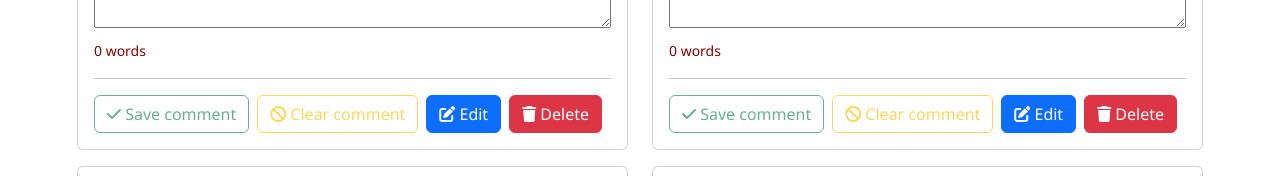
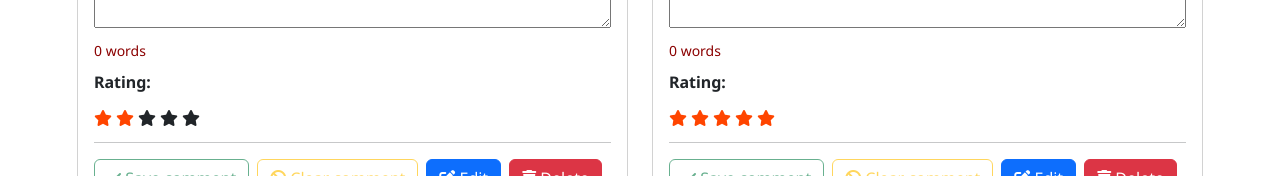
Before and after one commit to andrei-antal/db_adv_ws, an Angular app: page /movies in a window 1280 px wide. Shown: the part 572-748 px from the top of the page. Built offline with nearby package versions, Linux system fonts and the light colour scheme; data requests are answered from the project's data file.

Commit message:
done challenge 11

```diff
--- a/db/movies.json
+++ b/db/movies.json
@@ -7,7 +7,8 @@
       "genre": "Mystery, Thriller, Drama",
       "plot": "A depressed man (Edward Norton) suffering from insomnia meets a strange soap salesman named Tyler Durden (Brad Pitt) and soon finds himself living in his squalid house after his perfect apartment is destroyed. The two bored men form an underground club with strict rules and fight other men who are fed up with their mundane lives. Their perfect partnership frays when Marla (Helena Bonham Carter), a fellow support group crasher, attracts Tyler's attention.",
       "poster": "https://upload.wikimedia.org/wikipedia/en/f/fc/Fight_Club_poster.jpg",
-      "comment": ""
+      "comment": "",
+      "rating": 2
     },
     {
       "id": "2",
@@ -16,7 +17,8 @@
       "genre": "Sci-fi, Mystery, Thriller, Action",
       "plot": "Dom Cobb (Leonardo DiCaprio) is a thief with the rare ability to enter people's dreams and steal their secrets from their subconscious. His skill has made him a hot commodity in the world of corporate espionage but has also cost him everything he loves. Cobb gets a chance at redemption when he is offered a seemingly impossible task: Plant an idea in someone's mind. If he succeeds, it will be the perfect crime, but a dangerous enemy anticipates Cobb's every move.",
       "poster": "https://upload.wikimedia.org/wikipedia/en/2/2e/Inception_%282010%29_theatrical_poster.jpg",
-      "comment": ""
+      "comment": "",
+      "rating": 5
     },
     {
       "id": "3",
@@ -25,7 +27,8 @@
       "genre": "Action, Adventure, Fantasy",
       "plot": "With the help of allies Lt. Jim Gordon (Gary Oldman) and DA Harvey Dent (Aaron Eckhart), Batman (Christian Bale) has been able to keep a tight lid on crime in Gotham City. But when a vile young criminal calling himself the Joker (Heath Ledger) suddenly throws the town into chaos, the caped Crusader begins to tread a fine line between heroism and vigilantism.",
       "poster": "https://upload.wikimedia.org/wikipedia/en/1/1c/The_Dark_Knight_%282008_film%29.jpg",
-      "comment": ""
+      "comment": "",
+      "rating": 3
     },
     {
       "id": "4",
@@ -34,7 +37,8 @@
       "genre": "Crime, Drama",
       "plot": "Widely regarded as one of the greatest films of all time, this mob drama, based on Mario Puzo's novel of the same name, focuses on the powerful Italian-American crime family of Don Vito Corleone (Marlon Brando). When the don's youngest son, Michael (Al Pacino), reluctantly joins the Mafia, he becomes involved in the inevitable cycle of violence and betrayal. Although Michael tries to maintain a normal relationship with his wife, Kay (Diane Keaton), he is drawn deeper into the family business.",
       "poster": "https://upload.wikimedia.org/wikipedia/en/1/1c/Godfather_ver1.jpg",
-      "comment": ""
+      "comment": "",
+      "rating": 4
     }
   ],
   "genres": [
--- a/src/app/movies/components/movie-item/movie-item.component.html
+++ b/src/app/movies/components/movie-item/movie-item.component.html
@@ -38,6 +38,13 @@
       <p>{{ state().movieComment() }}</p>
     </div>
     }
+    <div class="mt-2">
+      <p class="fw-bold">Rating:</p>
+      <ngm-rating-control
+        [rating]="movie().rating"
+        (ratingChange)="rateMovie.emit({ id: movie().id, newRating: $event })"
+      />
+    </div>
     <hr />
     <button
       (click)="saveComment()"
--- a/src/app/movies/components/movie-item/movie-item.component.ts
+++ b/src/app/movies/components/movie-item/movie-item.component.ts
@@ -12,10 +12,16 @@ import { FormsModule } from '@angular/forms';
 import { RouterModule } from '@angular/router';
 import { WordCountPipe } from '../../../pipes/word-count.pipe';
 import { MovieImageFallbackDirective } from '../../../directives/movie-image-fallback/movie-image-fallback.directive';
+import { RatingControlComponent } from '../rating-control/rating-control.component';
 
 export interface CommentUpdate {
   id: string;
   newComment: string;
+}
+
+export interface RatingUpdate {
+  id: string;
+  newRating: number;
 }
 
 @Component({
@@ -26,6 +32,7 @@ export interface CommentUpdate {
     RouterModule,
     WordCountPipe,
     MovieImageFallbackDirective,
+    RatingControlComponent,
   ],
   templateUrl: './movie-item.component.html',
   styleUrls: ['./movie-item.component.scss'],
@@ -37,6 +44,7 @@ export class MovieItemComponent {
 
   commentUpdate = output<CommentUpdate>();
   movieDelete = output<string>();
+  rateMovie = output<RatingUpdate>();
 
   state = computed(() => {
     const movie = this.movie();
@@ -45,7 +53,6 @@ export class MovieItemComponent {
       commentSaved: signal(movie.comment.length > 0),
     };
   });
-
   saveComment(): void {
     if (!this.state().commentSaved()) {
       this.commentUpdate.emit({
--- a/src/app/movies/components/movie-list/movie-list.component.html
+++ b/src/app/movies/components/movie-list/movie-list.component.html
@@ -10,6 +10,7 @@
   <ngm-movie-item
     (commentUpdate)="handleCommentUpdate($event)"
     (movieDelete)="handleMovieDelete($event)"
+    (rateMovie)="handleRateMovie($event)"
     [movie]="movie"
   />
   } @empty {
--- a/src/app/movies/components/movie-list/movie-list.component.ts
+++ b/src/app/movies/components/movie-list/movie-list.component.ts
@@ -3,6 +3,7 @@ import { FormControl, ReactiveFormsModule } from '@angular/forms';
 import {
   CommentUpdate,
   MovieItemComponent,
+  RatingUpdate,
 } from '../movie-item/movie-item.component';
 import { MovieService } from '../../services/movie.service';
 import { debounceTime, startWith, switchMap } from 'rxjs';
@@ -44,4 +45,10 @@ export class MovieListComponent {
   handleMovieDelete(movieId: string): void {
     this.#movieService.deleteMovie(movieId).subscribe();
   }
+
+  handleRateMovie(ratingPayload: RatingUpdate): void {
+    this.#movieService
+      .updateRating(ratingPayload.id, ratingPayload.newRating)
+      .subscribe();
+  }
 }
--- /dev/null
+++ b/src/app/movies/components/rating-control/rating-control.component.ts
@@ -0,0 +1,35 @@
+import { ChangeDetectionStrategy, Component, model } from '@angular/core';
+
+@Component({
+  selector: 'ngm-rating-control',
+  standalone: true,
+  template: `
+    @for (state of [1,2,3,4,5]; track $index) {
+    <i
+      role="button"
+      class="fa-solid fa-star"
+      [class.filled-star]="state <= rating()"
+      (click)="rating.set($index + 1)"
+    ></i>
+    }
+  `,
+  styles: `
+    :host {
+      display: flex;
+      gap: .25rem;
+
+      .filled-star {
+        color: orangered;
+      }
+
+      i {
+        cursor: pointer;
+        user-select: none;
+      }
+    }
+  `,
+  changeDetection: ChangeDetectionStrategy.OnPush,
+})
+export class RatingControlComponent {
+  rating = model<number>(0);
+}
--- a/src/app/movies/model/movie.ts
+++ b/src/app/movies/model/movie.ts
@@ -8,6 +8,7 @@ export interface Movie {
   plot: string;
   comment: string;
   poster?: string;
+  rating: number;
 }
 
 export const EMPTY_MOVIE: Movie = {
@@ -18,4 +19,5 @@ export const EMPTY_MOVIE: Movie = {
   year: '',
   comment: '',
   poster: '',
+  rating: 0,
 };
--- a/src/app/movies/services/movie.service.ts
+++ b/src/app/movies/services/movie.service.ts
@@ -60,4 +60,10 @@ export class MovieService {
   getGenres(): Observable<string[]> {
     return this.#http.get<string[]>(this.#genreApi);
   }
+
+  updateRating(movieId: string, newRating: number): Observable<Movie> {
+    return this.#http
+      .patch<Movie>(`${this.#movieApi}/${movieId}`, { rating: newRating })
+      .pipe(tap(() => this.#reload.next()));
+  }
 }
```
Also changed, not shown: db/movies_backup.json (+8 -4 lines), 1 other file (tests, documents, lock files or other folders).
